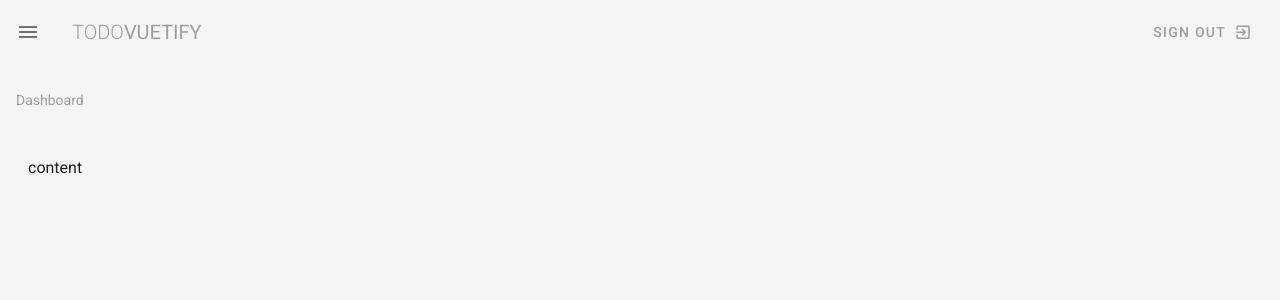
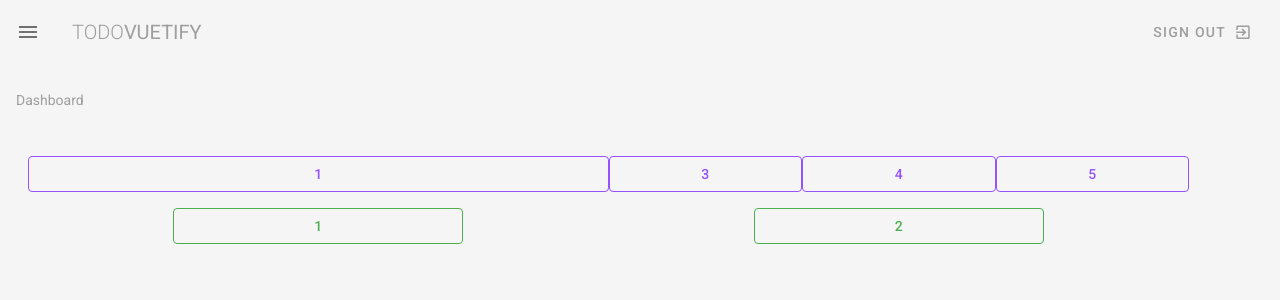
Before and after one commit to Katherine-dev/todo-vuetify, a Vue app: page / in a window 1280 px wide. Shown: the top 300 px of the page. Built offline with nearby package versions, Linux system fonts and the light colour scheme.

Commit message:
grid practice

```diff
--- a/src/views/Dashboard.vue
+++ b/src/views/Dashboard.vue
@@ -1,8 +1,30 @@
 <template>
- <div class="dashboard">
+ <div class="dashboard" style="height:100%">
     <v-subheader class="grey--text">Dashboard</v-subheader>
-      <v-container class="my-5 mx-4">
-        content
+      <v-container fill-height class="my-5 mx-4" style="align-content: flex-start">
+        <v-row wrap no-gutters>
+          <v-col cols="12" md="6">
+            <v-btn outlined block color="primary" >1</v-btn>
+          </v-col>
+          <v-col cols="4" md="2">
+            <v-btn outlined block color="primary" >3</v-btn>
+          </v-col>
+          <v-col cols="4" md="2">
+            <v-btn outlined block color="primary" >4</v-btn>
+          </v-col>
+          <v-col cols="4" md="2">
+            <v-btn outlined block color="primary" >5</v-btn>
+          </v-col>
+        </v-row>
+
+        <v-row  wrap no-gutters justify="space-around" class="mt-4">
+          <v-col cols="4" md="3">
+            <v-btn outlined block color="success">1</v-btn>
+          </v-col>
+          <v-col cols="4" md="3">
+            <v-btn outlined block color="success">2</v-btn>
+          </v-col>
+        </v-row>
       </v-container>
   </div>
 </template>
```
